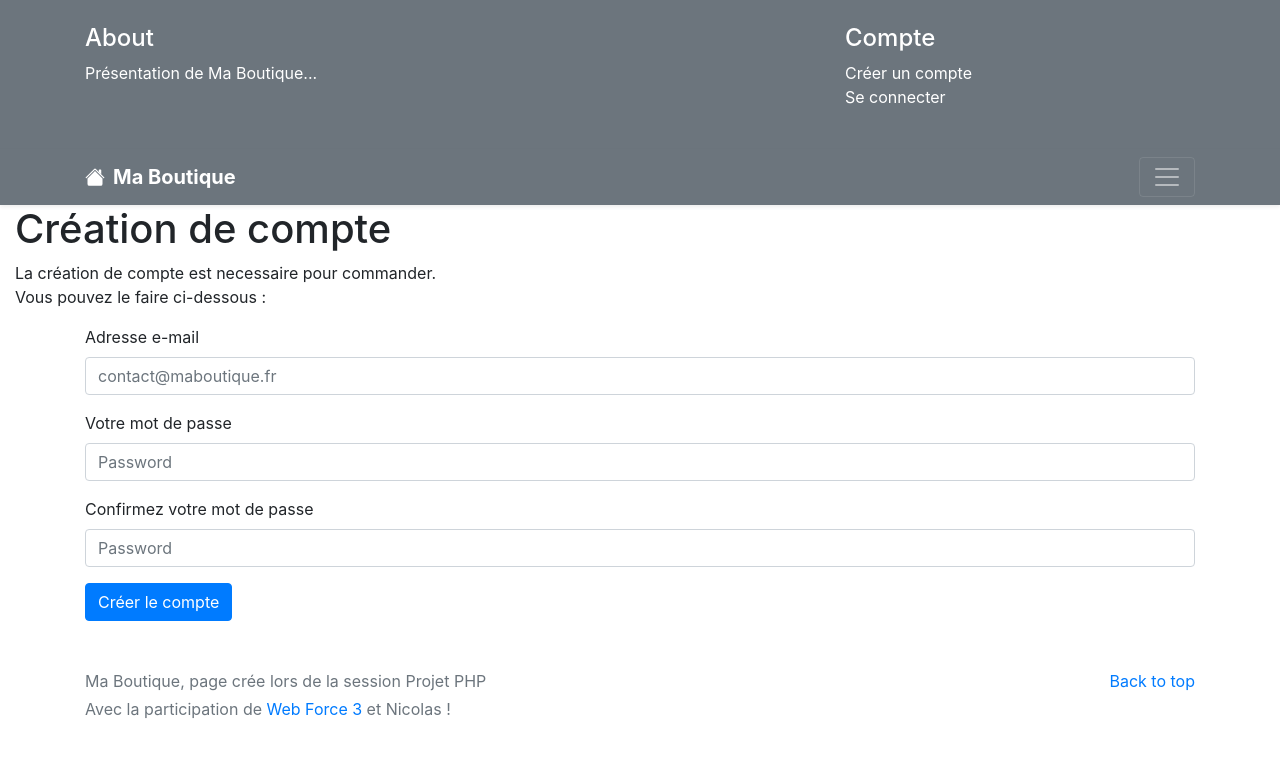
After one commit to mgandrille/wf3ProjetPhp, a PHP site: page /signUp.php in a window 1280 px wide, after a click that opens the changed part. The commit adds this page. Shown: the top 757 px of the page. Run offline with PHP 8.4, Linux system fonts and the light colour scheme.

Commit message:
:sparkles: add fichier création compte +table

```diff
--- a/partials/navbar.php
+++ b/partials/navbar.php
@@ -4,16 +4,15 @@
                 <div class="row">
                     <div class="col-sm-8 col-md-7 py-4">
                         <h4 class="text-white">About</h4>
-                        <p class="text-muted">Add some information about the album below, the author, or any other
-                            background context. Make it a few sentences long so folks can pick up some informative
-                            tidbits. Then, link them off to some social networking sites or contact information.</p>
+                        <p class="text-white">
+                            Présentation de Ma Boutique...
+                        </p>
                     </div>
                     <div class="col-sm-4 offset-md-1 py-4">
-                        <h4 class="text-white">Contact</h4>
+                        <h4 class="text-white">Compte</h4>
                         <ul class="list-unstyled">
-                            <li><a href="#" class="text-white">Follow on Twitter</a></li>
-                            <li><a href="#" class="text-white">Like on Facebook</a></li>
-                            <li><a href="#" class="text-white">Email me</a></li>
+                            <li><a href="signUp.php" class="text-white">Créer un compte</a></li>
+                            <li><a href="login.php" class="text-white">Se connecter</a></li>
                         </ul>
                     </div>
                 </div>
--- /dev/null
+++ b/signUp.php
@@ -0,0 +1,30 @@
+
+<?php include 'partials/header.php'; ?>
+<?php include 'partials/navbar.php'; ?>
+
+<div class="container-fluid">
+    <h1>Création de compte</h1>
+    <p>La création de compte est necessaire pour commander. <br>
+    Vous pouvez le faire ci-dessous : </p>
+
+    <div class="container">
+        <form action="signUpTraitement.php" method="post">
+            <div class="form-group">
+                <label for="email">Adresse e-mail</label>
+                <input type="email" name="email" class="form-control" id="email" placeholder="contact@maboutique.fr">
+            </div>
+            <div class="form-group">
+                <label for="password">Votre mot de passe</label>
+                <input type="password" name="password" class="form-control" id="password" placeholder="Password">
+            </div>
+            <div class="form-group">
+                <label for="confirmPassword">Confirmez votre mot de passe</label>
+                <input type="password" name="confirmPassword" class="form-control" id="confirmPassword" placeholder="Password">
+            </div>
+            <input class="btn btn-primary" type="submit" value="Créer le compte">
+        </form>
+    </div>
+
+</div>
+
+<?php include 'partials/footer.php' ?>
```
Also changed, not shown: SignUpTraitement.php (added, +36 -0 lines), baseDeDonnees/creation_table_user.sql (added, +10 -0 lines), upload/fleur de douche-5eb00b01eb8d6.png (added).
